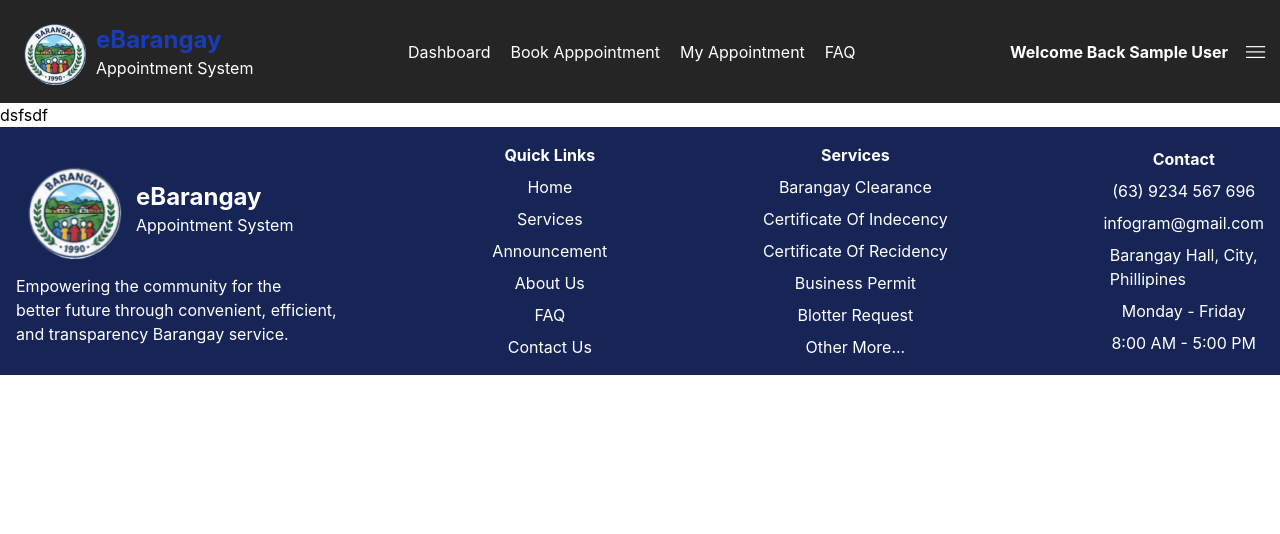
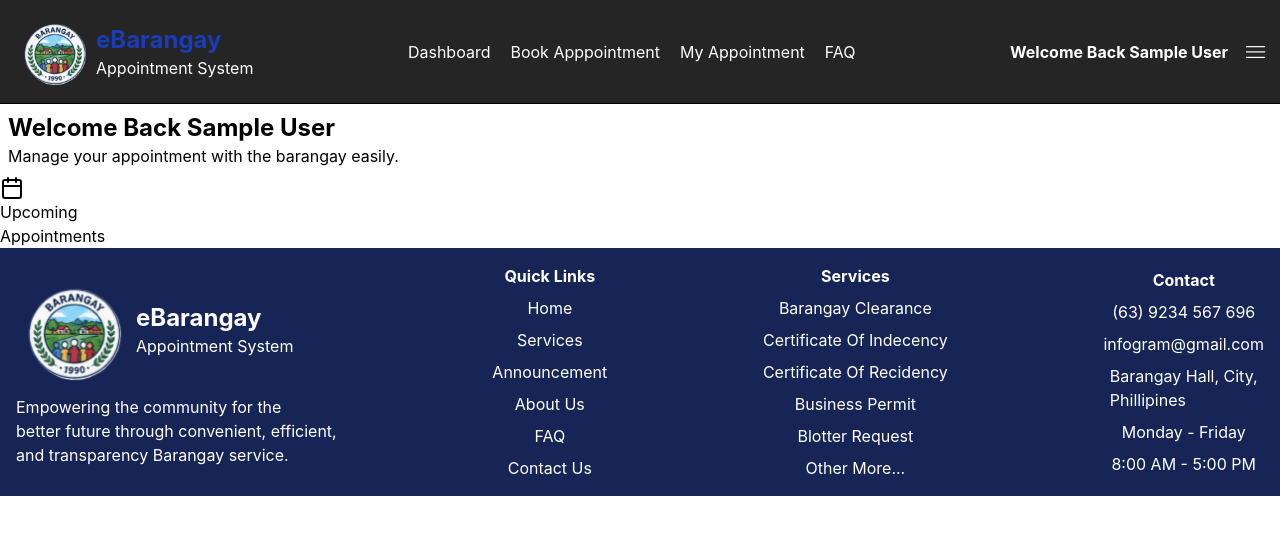
Before and after one commit to ReiMoon72/eBarangay-Appointment-System, a Vue app: page /userdashboard in a window 1280 px wide. Shown: the top 534 px of the page. Built offline with nearby package versions, Linux system fonts and the light colour scheme; sample sign-in values are in the browser's storage.

Commit message:
User Dashboard starting

```diff
--- a/src/components/UserNavbar.vue
+++ b/src/components/UserNavbar.vue
@@ -57,7 +57,7 @@ onMounted(() => {
         </div>
       </div>
       <div class="flex items-center gap-5 justify-center">
-        <button>Dashboard</button>
+        <button @click="">Dashboard</button>
         <button>Book Apppointment</button>
         <button>My Appointment</button>
         <button>FAQ</button>
@@ -80,7 +80,7 @@ onMounted(() => {
           class="cursor-pointer bg-graybg p-1 text-white w-30"
           @click="backHome"
         >
-          Home
+          Logout
         </button>
         <hr class="w-fit bg-white" />
         <button
@@ -92,4 +92,5 @@ onMounted(() => {
       </div>
     </div>
   </nav>
+  <hr class=" bg-ultragray" />
 </template>
--- a/src/pages/UserDashBoard.vue
+++ /dev/null
@@ -1,12 +0,0 @@
-<script setup>
-import { useRouter } from "vue-router";
-import { useAuthStore } from "../store/authentication";
-import UserNavbar from "../components/UserNavbar.vue";
-
-const router = useRouter();
-</script>
-
-<template>
-  <UserNavbar />
-  <p>dsfsdf</p>
-</template>
--- a/src/pages/signin.vue
+++ b/src/pages/signin.vue
@@ -7,7 +7,7 @@ import { useRouter } from "vue-router";
 const router = useRouter();
 
 const SignUp = () =>{
-  router.push({ name: 'LogIn'})
+  router.push({ name: 'Login'})
 }
 //For Logo
 const Logo = ref(LogoIMG);
--- a/src/router/index.js
+++ b/src/router/index.js
@@ -63,7 +63,7 @@ const router = createRouter({
     {
       path: "/userdashboard",
       name: "UserDashboard",
-      component: () => import("../pages/UserDashBoard.vue"),
+      component: () => import("../user/UserDashBoard.vue"),
       meta: {
         showNavbar: false,
       },
--- /dev/null
+++ b/src/user/UserDashBoard.vue
@@ -0,0 +1,35 @@
+<script setup>
+import { useRouter } from "vue-router";
+import { useAuthStore } from "../store/authentication.js";
+import UserNavbar from "../components/UserNavbar.vue";
+import { Calendar } from "@lucide/vue";
+
+const router = useRouter();
+const authStore = useAuthStore();
+</script>
+
+<template>
+  <UserNavbar />
+
+  <header class="font-inter p-2">
+    <div>
+      <p class="text-2xl">
+        <b>Welcome Back {{ authStore.user?.name }}</b>
+      </p>
+      <p>Manage your appointment with the barangay easily.</p>
+    </div>
+  </header>
+
+  <main>
+    <!--Flex Here-->
+    <div>
+      <div>
+        <Calendar />
+        <div>
+          <p>Upcoming</p>
+          <p>Appointments</p>
+        </div>
+      </div>
+    </div>
+  </main>
+</template>
```
